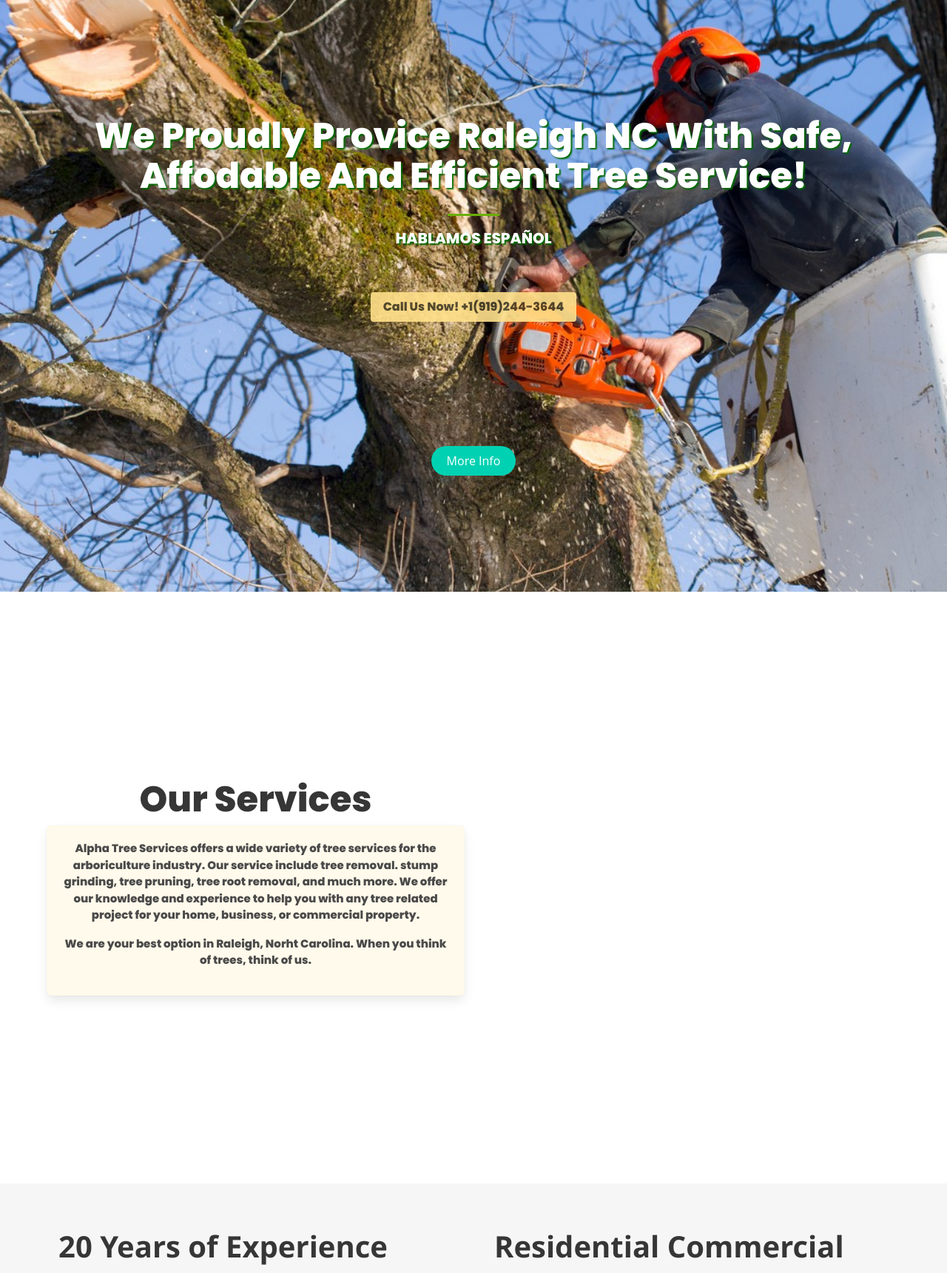
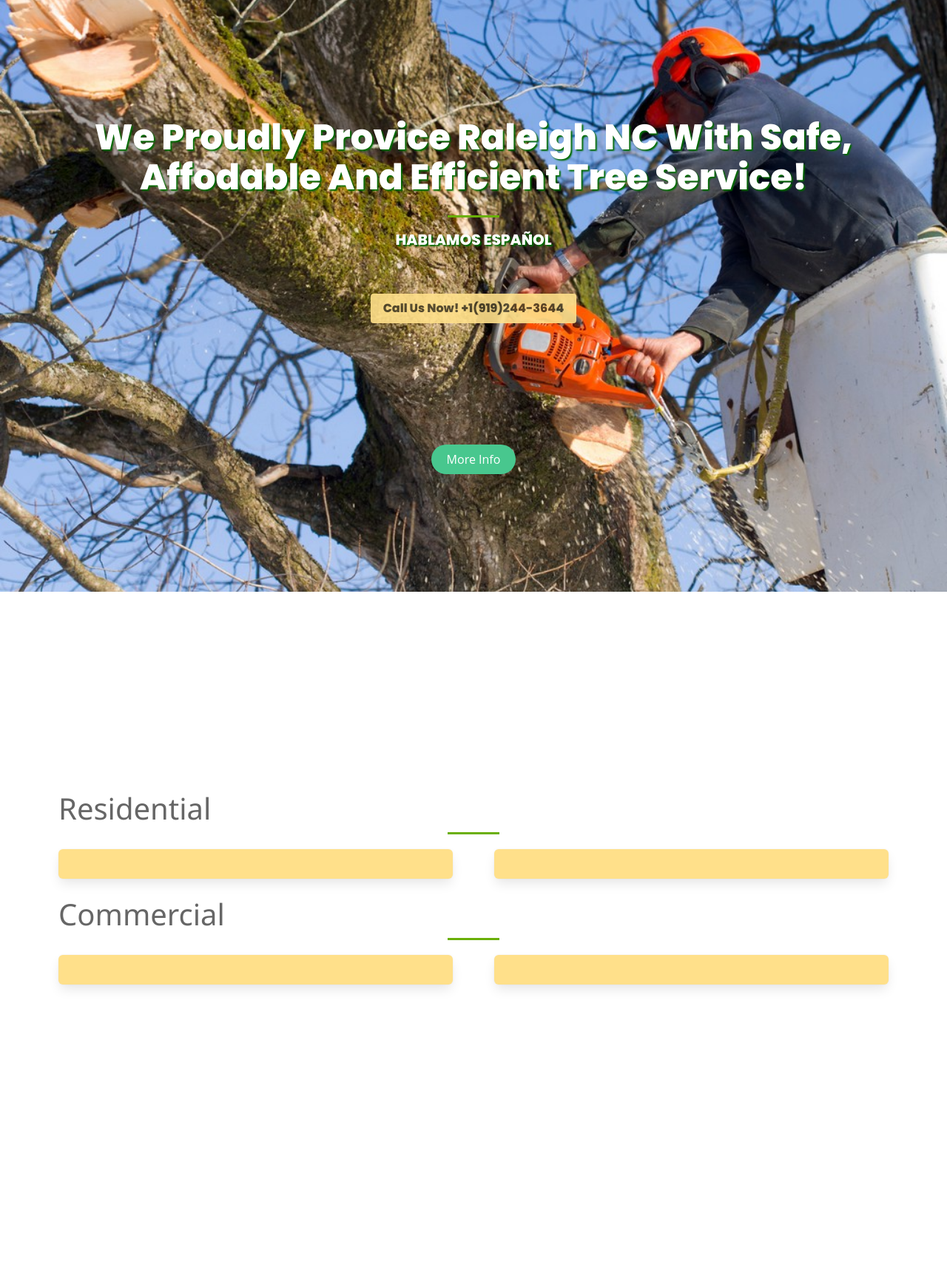
Before and after one commit to efmarcial/Alpha-Tree-Service.github.io, a PHP site: page / in a window 1280 px wide. Shown: the part 89-1810 px from the top of the page at 74% size. After the commit the page ends 1426 px from the top, so only its background shows below. Run offline with PHP 8.4, Linux system fonts and the light colour scheme; some libraries are stand-ins or nearby versions.

Commit message:
redoing the whole page

```diff
--- a/css/main.css
+++ b/css/main.css
@@ -22,11 +22,12 @@ body, html {
 
 .parallax2 {
     /* The image used */
-    background-image: url('img/background2.jpg');
+    background-image: url("img/background-green.png");
 
+    /* Full height */
     height: 100%;
 
-    background-attachment: fixed;
+    /* Center and scale the image nicely */
     background-position: center;
     background-repeat: no-repeat;
     background-size: cover;
--- a/index.html
+++ b/index.html
@@ -84,7 +84,10 @@
 							<a class="button is-warning" style="margin-top: 5%;opacity: .9; font-family: 'Poppins';" href="tel:9192443644" >Call Us Now! +1(919)244-3644</a>
 						</div>
 
-						<a class="button is-primary is-rounded" style="margin-top: 15%;" href="#about">More Info</a>
+						<div class="w3-container w3-animate-bottom">
+							<a class="button is-success is-rounded" style="margin-top: 15%;" href="#aboutSection">More Info</a>
+						</div>
+
 
 					</div>
 				</div>
@@ -93,193 +96,57 @@
 	</div>
 </section>
 
-<!---- Service Header----->
+<!---- About header ------------->
+<section id="aboutSection" class="hero is-fullheight">
+	<div class="hero-body"  >
+		<div class="container-fluid" style="margin-top: 0%;">
+			<div class="w3-container w3-animate-bottom">
+				<h1 class="">Residential</h1>
+				<hr>
+			</div>
+			<div class="columns is-desktop">
+				<div class="column ">
+					<div class="w3-container w3-animate-left">
+						<div class="box has-background-warning">
 
-<section id="servicesTitle" class="hero is-fullheight">
-
-	<div class="hero-body">
-		<div class="container-fluid text-center">
-			<div class="columns is-desktop">
-				<div class="column">
-					<div class="w3-container w3-animate-bottom">
-						<h1 class="title is-size-1-desktop is-size-2-tablet is-size-2-mobile "style="font-family: 'Poppins';">Our Services</h1>
 						</div>
-					<div class="w3-container w3-animate-left box has-background-warning-light">
-						<p style="font-family: 'Poppins';">Alpha Tree Services offers a wide variety of tree services for the
-							arboriculture industry. Our service include tree removal. stump grinding,
-							tree pruning, tree root removal, and much more. We offer our knowledge and
-							experience to help you with any tree related project for your home, business,
-							or commercial property.
-						</p>
-						<p style="font-family: 'Poppins';">We are your best option in Raleigh, Norht Carolina. When you think of trees, think of us.</p>
 					</div>
-
 				</div>
 
 				<div class="column">
+					<div class="w3-container w3-animate-right">
+						<div class="box has-background-warning">
 
 						</div>
 					</div>
 				</div>
 			</div>
 
-</section>
+			<div class="w3-container w3-animate-bottom">
+				<h1 class="">Commercial</h1>
+				<hr>
+			</div>
 
-<!---- About header ------------->
-<section id="about" class="hero">
-	<div class="hero-body">
-		<div class="container-fluid" style="margin-top: -10%;">
-			<div class="columns is-dektop">
+			<div class="columns is-desktop">
 				<div class="column">
 					<div class="w3-container w3-animate-left">
-							<h2 class="title is-size-2-desktop is-size-3-tablet is-size-3-mobile">20 Years of <span>Experience</span></h2>
-						<hr>
-						<p class="subtitle is-size-5-desktop is-size-5-tablet is-size-5-mobile" style="margin-top: -5%;">
-							At Alpha Tree Services, we are comprised of experts in every field.
-							We continually educate ourselves on the latest methods and environmentally
-							certified procedures available. For us, the most essential parts of a
-							relationship are communication and trust. That’s what delivers satisfaction
-							to our residential and commercial customers.
-							</p>
-						<p class="subtitle is-size-5-desktop is-size-5-tablet is-size-5-mobile" style="margin-top: -3%;">
-							We’re an experienced company that specializes in full-service tree care, including
-							pruning services. Our professionals can assess your tree problem and provide you
-							with long-lasting solutions. Remember, take care of your trees, and they will take
-							care of you. Alpha Tree Services is just one phone call away. Contact us anytime to
-							get clean and affordable services.
-							</p>
-						</div>
-					</div>
-					<div class="column">
-					<div class="w3-container w3-animate-right">
+						<div class="box has-background-warning">
 
-
-						<h2 class="title is-size-2-desktop is-size-3-tablet is-size-3-mobile" >Residential <span>Commercial</span></h2>
-						<hr>
-						<p class="subtitle is-size-5-desktop is-size-5-tablet is-size-5-mobile" style="margin-top: -5%;">
-							Why would you choose us for your tree needs? Well, Alpha Tree Services is all about
-							experience and innovative techniques. All of our field experts are always receiving constant
-							training in the latest trends and best nature-friendly practices. We pay attention to every
-							detail so that we can provide you with the best possible service!
-							</p>
-						<p class="subtitle is-size-5-desktop is-size-5-tablet is-size-5-mobile" style="margin-top: -5%;">
-							When appropriately maintained, trees can provide a range of benefits to your community and the
-							environment. Nevertheless, poorly maintained trees can be a significant liability. This is why
-							every tree on your property should be seen as a long-term investment. At Alpha Tree Services,
-							we understand that you like to manage your income, and this is why we offer transparent pricing.
-						</p>
-
-						<p class="subtitle is-size-5-desktop is-size-5-tablet is-size-5-mobile" style="margin-top: -5%;">
-							Taking care of your trees will minimize all risks. A professional company like us is needed to spot
-							signs of ill health and potential danger. Remember, the last thing you want is an accident occurring,
-							potentially injuring people or causing damage to your home or business. Get in touch with us today.
-							We’ve been offering exceptional service for years.
-							</p>
-
-					</div> <!--End W3-Container -->
-					</div>
-
-
-			</div>
-		</div>
-	</div>
-</section>
-
-
-<section id="gallery" class="hero is-success">
-	<div class="hero-body">
-		<div class="container-fluid">
-			<div class="columns is-dektop">
-				<div class="column">
-					<div class="w3-container w3-animate-right">
-					<div class="columns">
-						<div class="column">
-							<div class="portfolio-item">
-								<div class="hover-bg">
-									<a href="img/about/01-a_large.jpg" title="Alpha Tree Services" data-lightbox-gallery="gallery2">
-									<div class="hover-text">
-										<h4>Alpha Tree Services</h4>
-
-									</div>
-									<img class="img-responsive" src="img/about/01-a_small.jpg" alt="Project Title"></a>
 						</div>
 					</div>
 				</div>
 
 				<div class="column">
-							<div class="portfolio-item">
-								<div class="hover-bg">
-									<a href="img/about/02-a_large.jpg" title="Alpha Tree Service" data-lightbox-gallery="gallery2">
-									<div class="hover-text">
-										<h4>Alpha Tree Services</h4>
+					<div class="w3-container w3-animate-right">
+						<div class="box has-background-warning">
+
 						</div>
-									<img class="img-responsive" src="img/about/02-a_small.jpg" alt="Project Title"></a>
-								</div>
-							</div>
-						</div>
-					</div>
-
-					<div class="columns">
-
-						<div class="column">
-							<div class="portfolio-item">
-								<div class="hover-bg">
-									<a href="img/about/03-a_large.jpg" title="Alpha Tree Services" data-lightbox-gallery="gallery2">
-									<div class="hover-text">
-										<h4>Alpha Tree Services</h4>
-									</div>
-									<img class="img-responsive" src="img/about/03-a_small.jpg" alt="Project Title"></a>
-								</div>
-							</div>
-						</div>
-
-
-						<div class="column">
-							<div class="portfolio-item">
-								<div class="hover-bg">
-									<a href="img/about/04-a_large.jpg" title="Alpha Tree Service" data-lightbox-gallery="gallery2">
-									<div class="hover-text">
-										<h4>Alpha Tree Service</h4>
-									</div>
-									<img class="img-responsive" src="img/about/04-a_small.jpg" alt="Project Title"></a>
-								</div>
-							</div>
-						</div>
-					</div>
-
-					<div class="columns">
-						<div class="column">
-							<div class="portfolio-item">
-								<div class="hover-bg">
-									<a href="img/about/05-a_large.jpg" title="Alpha Tree Services" data-lightbox-gallery="gallery2">
-									<div class="hover-text">
-										<h4>Alpha Tree Service</h4>
-									</div>
-									<img class="img-responsive" src="img/about/05-a_small.jpg" alt="Project Title"></a>
-								</div>
-							</div>
-						</div>
-
-						<div class="column">
-							<div class="portfolio-item">
-								<div class="hover-bg">
-									<a href="img/about/06-a_large.jpg" title="Alpha Tree Service" data-lightbox-gallery="galler2">
-										<div class="hover-text">
-											<h4>Alpha Tree Service</h4>
-										</div>
-										<img class="img-responsive" src="img/about/06-a_small.jpg" alt="Project Title">
-									</a>
 					</div>
 				</div>
 			</div>
 
 		</div>
 	</div>
-				</div>
-			</div>
-		</div>
-	</div>
-
 </section>
 
 <section id="testimonial" class="hero">
@@ -287,6 +154,8 @@
 
 	</div>
 </section>
+
+
 <!--- Bootstrap scripts -------------->
 <script src="https://cdn.jsdelivr.net/npm/bootstrap@5.0.2/dist/js/bootstrap.bundle.min.js" integrity="sha384-MrcW6ZMFYlzcLA8Nl+NtUVF0sA7MsXsP1UyJoMp4YLEuNSfAP+JcXn/tWtIaxVXM" crossorigin="anonymous"></script>
 
```
Also changed, not shown: css/img/background-green.png (added), css/img/background3.jpg (added). Lines whose indentation alone changed are shown as unchanged.
